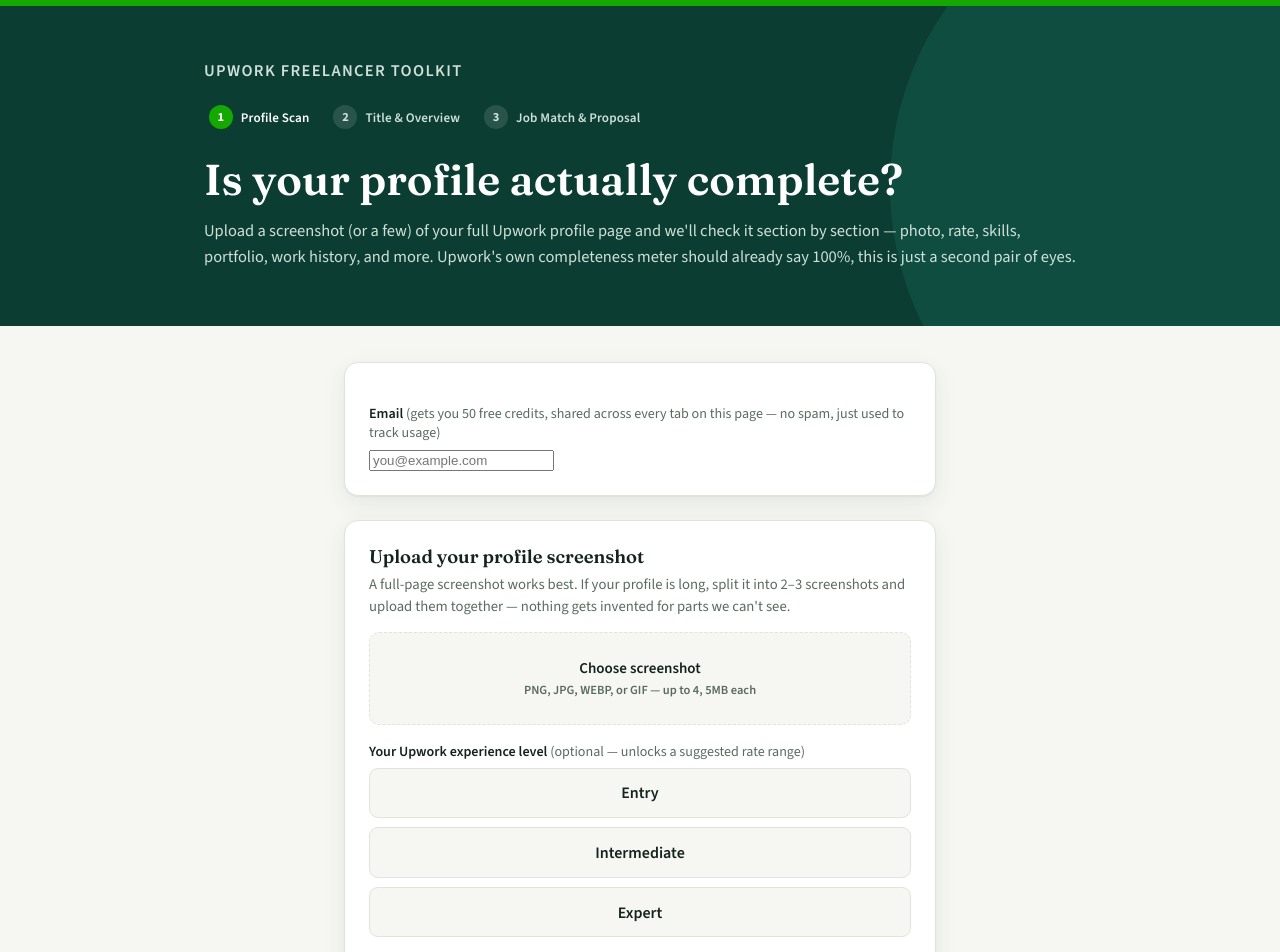
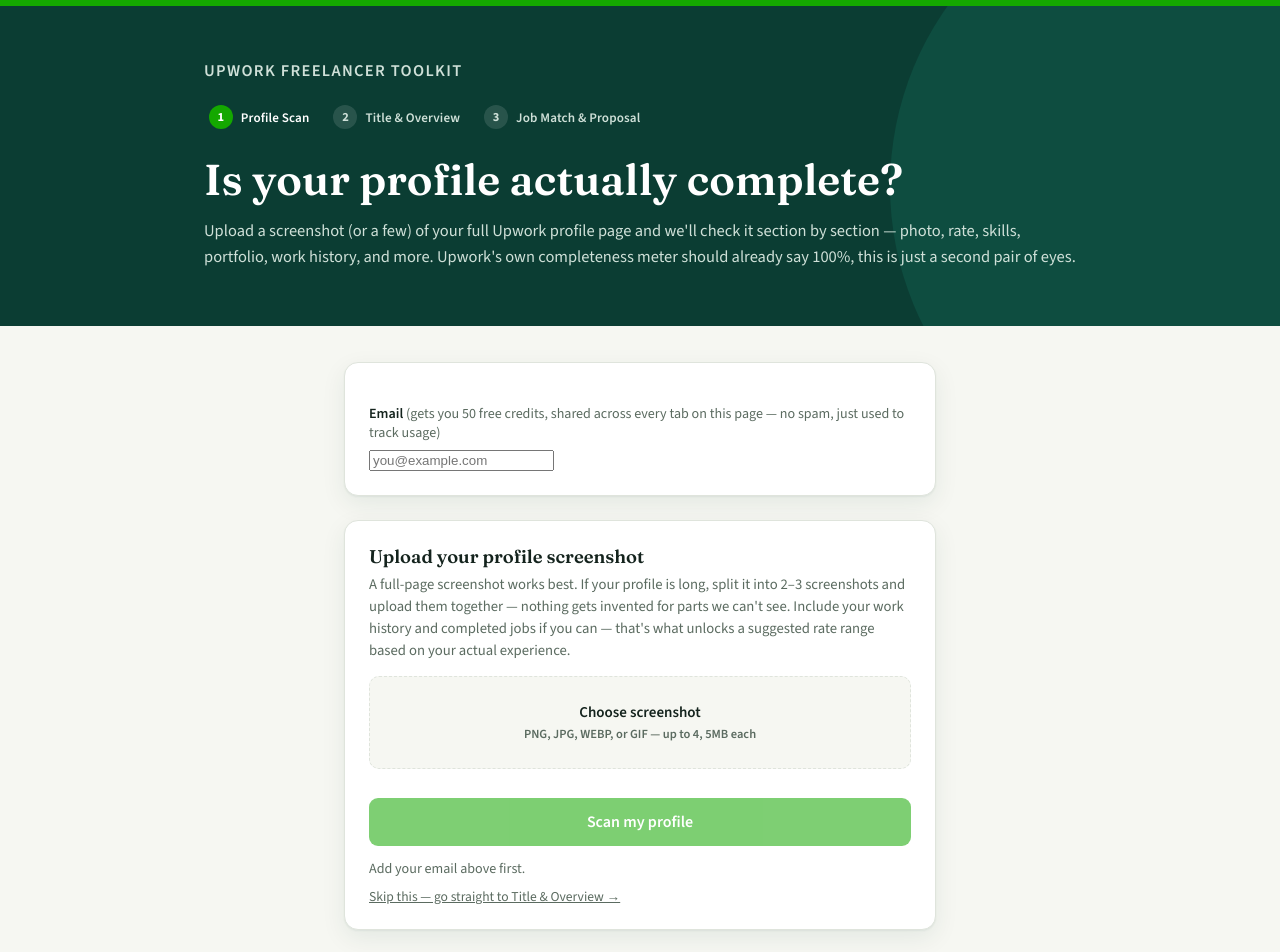
Before and after one commit to rey8788/profile-rewriter, a Next.js app: page / in a window 1280 px wide. Shown: the top 952 px of the page. Built offline with nearby package versions, Linux system fonts and the light colour scheme.

Commit message:
Update page.js

```diff
--- a/app/page.js
+++ b/app/page.js
@@ -69,7 +69,6 @@
 
   // ---- Tab 1: profile scan ----
   const [scanImages, setScanImages] = useState([]); // [{ name, size, dataUrl }]
-  const [scanExperience, setScanExperience] = useState(''); // '', 'entry', 'intermediate', 'expert'
   const [scanLoading, setScanLoading] = useState(false);
   const [scanError, setScanError] = useState('');
   const [scanResult, setScanResult] = useState(null);
@@ -266,7 +265,6 @@
         headers: { 'Content-Type': 'application/json' },
         body: JSON.stringify({
           images: scanImages.map((img) => img.dataUrl),
-          experienceLevel: scanExperience,
           email: email.trim(),
         }),
       });
@@ -518,8 +516,6 @@
             scanImages={scanImages}
             onFilesSelected={handleFilesSelected}
             onRemoveImage={removeScanImage}
-            experienceLevel={scanExperience}
-            onExperienceChange={setScanExperience}
             onSubmit={handleScan}
             loading={scanLoading}
             error={scanError}
@@ -881,8 +877,6 @@
   scanImages,
   onFilesSelected,
   onRemoveImage,
-  experienceLevel,
-  onExperienceChange,
   onSubmit,
   loading,
   error,
@@ -891,17 +885,13 @@
   onSkip,
 }) {
   const canSubmit = emailValid && scanImages.length > 0 && !loading;
-  const EXPERIENCE_OPTIONS = [
-    { value: 'entry', label: 'Entry' },
-    { value: 'intermediate', label: 'Intermediate' },
-    { value: 'expert', label: 'Expert' },
-  ];
   return (
     <form className="card" onSubmit={onSubmit}>
       <h2>Upload your profile screenshot</h2>
       <p className="sub">
         A full-page screenshot works best. If your profile is long, split it into 2–3 screenshots and upload them
-        together — nothing gets invented for parts we can&apos;t see.
+        together — nothing gets invented for parts we can&apos;t see. Include your work history and completed jobs
+        if you can — that&apos;s what unlocks a suggested rate range based on your actual experience.
       </p>
 
       <label htmlFor="scan-upload" className="dropzone">
@@ -930,28 +920,6 @@
           ))}
         </ul>
       )}
-
-      <label style={{ marginBottom: '0.4rem' }}>
-        Your Upwork experience level <span className="hint">(optional — unlocks a suggested rate range)</span>
-      </label>
-      <div style={{ display: 'flex', gap: '0.6rem', marginBottom: '0.2rem', flexWrap: 'wrap' }}>
-        {EXPERIENCE_OPTIONS.map((opt) => (
-          <button
-            key={opt.value}
-            type="button"
-            onClick={() => onExperienceChange(experienceLevel === opt.value ? '' : opt.value)}
-            className="btn"
-            style={{
-              marginTop: 0,
-              background: experienceLevel === opt.value ? 'var(--accent)' : 'var(--paper)',
-              color: experienceLevel === opt.value ? 'var(--accent-ink)' : 'var(--ink)',
-              border: experienceLevel === opt.value ? 'none' : '1px solid var(--line)',
-            }}
-          >
-            {opt.label}
-          </button>
-        ))}
-      </div>
 
       <button className="btn" type="submit" disabled={!canSubmit}>
         {loading ? 'Scanning your profile…' : 'Scan my profile'}
```
